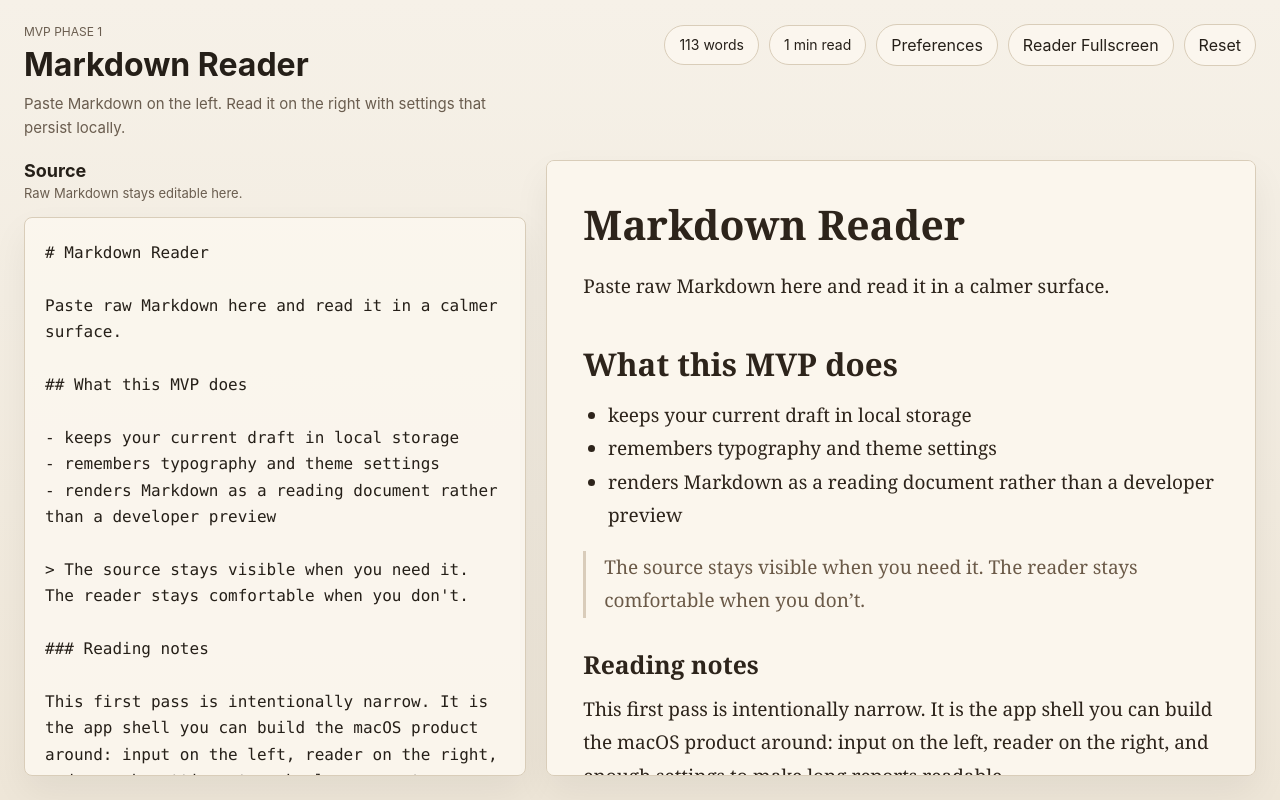
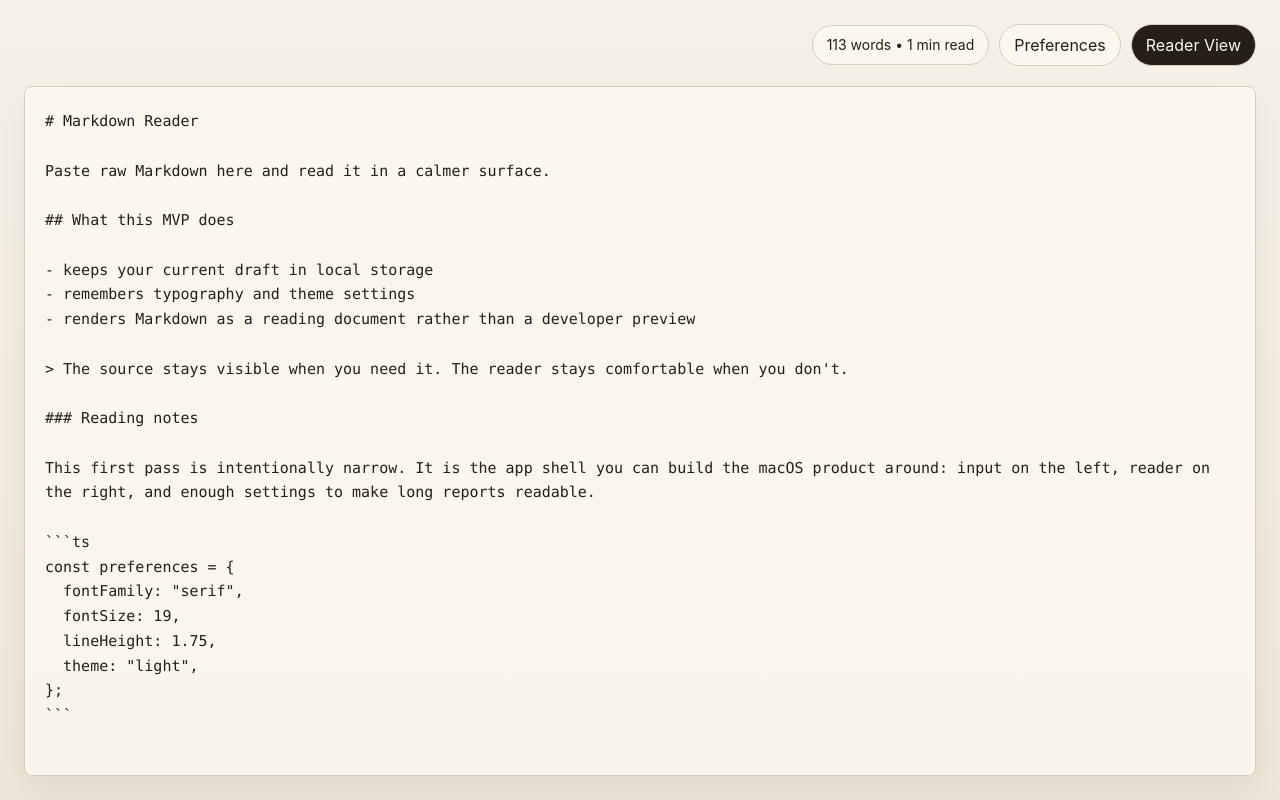
Before and after one commit to yfzhou0904/markdown-reader, a React (Vite) app: page / in a window 1280 px wide. Built offline with nearby package versions, Linux system fonts and the light colour scheme.

Commit message:
Simplify reader flow and update contributing guide

```diff
--- a/src/App.css
+++ b/src/App.css
@@ -120,32 +120,9 @@ textarea {
 
 .topbar {
   display: flex;
-  align-items: flex-start;
-  justify-content: space-between;
+  align-items: center;
+  justify-content: flex-end;
   gap: 16px;
-}
-
-.eyebrow {
-  margin: 0 0 6px;
-  font-size: 12px;
-  line-height: 1.4;
-  text-transform: uppercase;
-  color: var(--panel-muted);
-}
-
-.topbar h1 {
-  margin: 0;
-  font-size: 32px;
-  line-height: 1.1;
-  font-weight: 650;
-}
-
-.topbar-copy {
-  margin: 10px 0 0;
-  max-width: 52ch;
-  font-size: 15px;
-  line-height: 1.6;
-  color: var(--panel-muted);
 }
 
 .status-group {
@@ -153,11 +130,14 @@ textarea {
   align-items: center;
   flex-wrap: wrap;
   justify-content: flex-end;
+  width: 100%;
   gap: 10px;
 }
 
 .status-pill,
-.ghost-button {
+.ghost-button,
+.primary-button,
+.icon-button {
   min-height: 40px;
   padding: 10px 14px;
   border: 1px solid var(--panel-border);
@@ -178,65 +158,32 @@ textarea {
   appearance: none;
 }
 
+.primary-button {
+  appearance: none;
+  background: var(--panel-text);
+  color: var(--reader-bg);
+}
+
+.icon-button {
+  appearance: none;
+  width: 40px;
+  min-width: 40px;
+  padding: 0;
+  display: inline-grid;
+  place-items: center;
+  font-size: 24px;
+  line-height: 1;
+  margin-right: auto;
+}
+
 .workspace {
   min-height: 0;
-  display: grid;
-  grid-template-columns: minmax(320px, 0.92fr) minmax(620px, 1.3fr);
-  gap: 20px;
-}
-
-.is-reader-fullscreen {
-  padding: 16px;
-}
-
-.is-reader-fullscreen .topbar-copy,
-.is-reader-fullscreen .source-pane {
-  display: none;
-}
-
-.is-reader-fullscreen .workspace {
-  grid-template-columns: 1fr;
-}
-
-.is-reader-fullscreen .reader-pane {
-  gap: 10px;
-}
-
-.source-pane,
-.reader-pane {
-  min-height: 0;
   display: flex;
-  flex-direction: column;
-  gap: 14px;
-}
-
-.pane-header {
-  display: flex;
-  align-items: flex-start;
-  justify-content: space-between;
-  gap: 12px;
-}
-
-.pane-header-stack {
-  gap: 16px;
-}
-
-.pane-header h2 {
-  margin: 0;
-  font-size: 18px;
-  line-height: 1.2;
-}
-
-.pane-header span {
-  display: inline-block;
-  margin-top: 2px;
-  font-size: 13px;
-  line-height: 1.5;
-  color: var(--panel-muted);
 }
 
 .source-editor-shell,
 .reader-card {
+  width: 100%;
   min-height: 0;
   border: 1px solid var(--panel-border);
   border-radius: 8px;
@@ -260,6 +207,7 @@ textarea {
   background: transparent;
   color: var(--panel-text);
   line-height: 1.65;
+  font-size: 15px;
   font-family:
     "SFMono-Regular", SFMono-Regular, ui-monospace, Menlo, Monaco, Consolas,
     "Liberation Mono", "Courier New", monospace;
@@ -269,49 +217,6 @@ textarea {
   color: var(--panel-muted);
 }
 
-.reader-controls {
-  display: flex;
-  flex-wrap: wrap;
-  gap: 10px;
-}
-
-.control-pill {
-  min-height: 40px;
-  display: inline-flex;
-  align-items: center;
-  gap: 10px;
-  padding: 8px 12px;
-  border: 1px solid var(--panel-border);
-  border-radius: 999px;
-  background: var(--panel-bg);
-  color: var(--panel-text);
-}
-
-.control-pill span {
-  margin: 0;
-  color: var(--panel-muted);
-}
-
-.control-pill select {
-  min-width: 76px;
-  appearance: none;
-  border: 0;
-  outline: 0;
-  background: transparent;
-  color: inherit;
-}
-
-.control-range input {
-  width: 112px;
-}
-
-.control-range strong {
-  min-width: 58px;
-  font-size: 13px;
-  font-weight: 600;
-  text-align: right;
-}
-
 .reader-card {
   flex: 1;
   min-height: 0;
@@ -319,9 +224,14 @@ textarea {
   background: var(--reader-bg);
 }
 
+.is-reader-open {
+  padding: 16px;
+}
+
 .reader-preview {
   width: 100%;
   margin: 0 auto;
+  max-width: 860px;
   padding: 40px 36px 56px;
   color: var(--reader-text);
   font-size: var(--reader-font-size);
@@ -424,6 +334,12 @@ textarea {
   padding: 20px;
 }
 
+.modal-actions {
+  display: flex;
+  justify-content: flex-end;
+  padding-top: 6px;
+}
+
 .control-row {
   display: grid;
   grid-template-columns: minmax(120px, 160px) minmax(0, 1fr);
@@ -517,20 +433,13 @@ textarea {
   padding-left: 1.3em;
 }
 
-@media (max-width: 1180px) {
-  .workspace {
-    grid-template-columns: 1fr;
-  }
-}
-
 @media (max-width: 820px) {
   .app-shell {
     padding: 16px;
   }
 
-  .topbar,
-  .pane-header {
-    flex-direction: column;
+  .topbar {
+    justify-content: stretch;
   }
 
   .modal-header,
@@ -538,22 +447,16 @@ textarea {
     justify-content: flex-start;
   }
 
+  .status-group {
+    width: 100%;
+  }
+
+  .icon-button {
+    margin-right: 0;
+  }
+
   .reader-preview {
     padding: 28px 20px 40px;
-  }
-
-  .control-pill {
-    flex-wrap: wrap;
-    border-radius: 16px;
-  }
-
-  .control-range {
-    width: 100%;
-    justify-content: space-between;
-  }
-
-  .control-range input {
-    width: min(100%, 180px);
   }
 
   .control-row {
--- a/src/App.tsx
+++ b/src/App.tsx
@@ -101,7 +101,7 @@ function readStoredSettings(): ReaderSettings {
 function App() {
   const [source, setSource] = useState<string>(() => readStoredMarkdown());
   const [settings, setSettings] = useState<ReaderSettings>(() => readStoredSettings());
-  const [isReaderFullscreen, setIsReaderFullscreen] = useState(false);
+  const [isReaderOpen, setIsReaderOpen] = useState(false);
   const [isPreferencesOpen, setIsPreferencesOpen] = useState(false);
 
   useEffect(() => {
@@ -123,6 +123,12 @@ function App() {
   }, [source]);
 
   const readingMinutes = Math.max(1, Math.round(wordCount / 220));
+  const readingSummary = `${wordCount} words • ${readingMinutes} min read`;
+
+  const handleReset = () => {
+    setSource(DEFAULT_MARKDOWN);
+    setSettings(DEFAULT_SETTINGS);
+  };
 
   useEffect(() => {
     if (!isPreferencesOpen) {
@@ -143,23 +149,20 @@ function App() {
   }, [isPreferencesOpen]);
 
   return (
-    <main
-      className={`app-shell theme-${settings.theme} ${
-        isReaderFullscreen ? "is-reader-fullscreen" : ""
-      }`}
-    >
+    <main className={`app-shell theme-${settings.theme} ${isReaderOpen ? "is-reader-open" : ""}`}>
       <header className="topbar">
-        <div>
-          <p className="eyebrow">MVP phase 1</p>
-          <h1>Markdown Reader</h1>
-          <p className="topbar-copy">
-            Paste Markdown on the left. Read it on the right with settings that
-            persist locally.
-          </p>
-        </div>
         <div className="status-group" aria-label="document status">
-          <div className="status-pill">{wordCount} words</div>
-          <div className="status-pill">{readingMinutes} min read</div>
+          {isReaderOpen ? (
+            <button
+              className="icon-button"
+              type="button"
+              aria-label="Close reader view"
+              onClick={() => setIsReaderOpen(false)}
+            >
+              ×
+            </button>
+          ) : null}
+          <div className="status-pill">{readingSummary}</div>
           <button
             className="ghost-button"
             type="button"
@@ -167,35 +170,20 @@ function App() {
           >
             Preferences
           </button>
-          <button
-            className="ghost-button"
-            type="button"
-            onClick={() => setIsReaderFullscreen((current) => !current)}
-          >
-            {isReaderFullscreen ? "Exit Fullscreen" : "Reader Fullscreen"}
-          </button>
-          <button
-            className="ghost-button"
-            type="button"
-            onClick={() => {
-              setSource(DEFAULT_MARKDOWN);
-              setSettings(DEFAULT_SETTINGS);
-            }}
-          >
-            Reset
-          </button>
+          {!isReaderOpen ? (
+            <button
+              className="primary-button"
+              type="button"
+              onClick={() => setIsReaderOpen(true)}
+            >
+              Reader View
+            </button>
+          ) : null}
         </div>
       </header>
 
       <section className="workspace">
-        <aside className="source-pane">
-          <div className="pane-header">
-            <div>
-              <h2>Source</h2>
-              <span>Raw Markdown stays editable here.</span>
-            </div>
-          </div>
-
+        {!isReaderOpen ? (
           <label className="source-editor-shell">
             <span className="sr-only">Markdown source</span>
             <textarea
@@ -206,9 +194,7 @@ function App() {
               placeholder="Paste Markdown here"
             />
           </label>
-        </aside>
-
-        <section className="reader-pane">
+        ) : (
           <div className="reader-card">
             <article
               className={`reader-preview font-${settings.fontFamily}`}
@@ -221,7 +207,7 @@ function App() {
               dangerouslySetInnerHTML={{ __html: renderedHtml }}
             />
           </div>
-        </section>
+        )}
       </section>
 
       {isPreferencesOpen ? (
@@ -238,10 +224,7 @@ function App() {
             onClick={(event) => event.stopPropagation()}
           >
             <div className="modal-header">
-              <div>
-                <p className="eyebrow">Reader settings</p>
-                <h2 id="preferences-title">Preferences</h2>
-              </div>
+              <h2 id="preferences-title">Preferences</h2>
               <button
                 className="ghost-button"
                 type="button"
@@ -325,6 +308,12 @@ function App() {
                   <option value="dark">Dark</option>
                 </select>
               </label>
+
+              <div className="modal-actions">
+                <button className="ghost-button" type="button" onClick={handleReset}>
+                  Reset
+                </button>
+              </div>
             </div>
           </section>
         </div>
```
Also changed, not shown: 1 other file (tests, documents, lock files or other folders).
